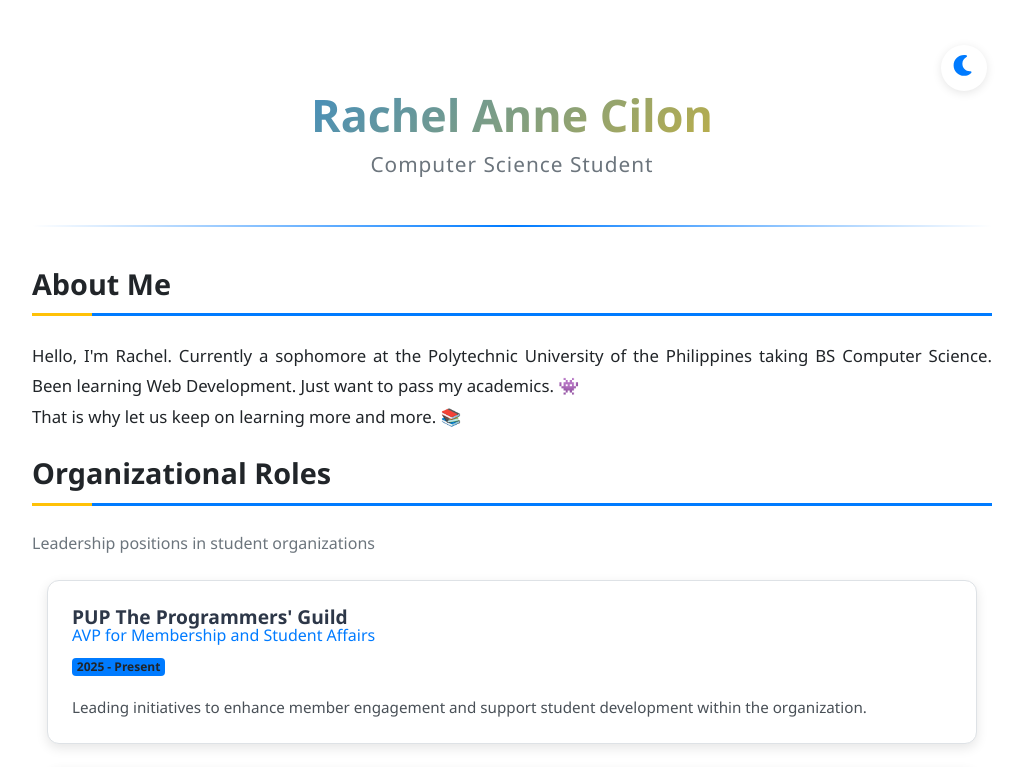
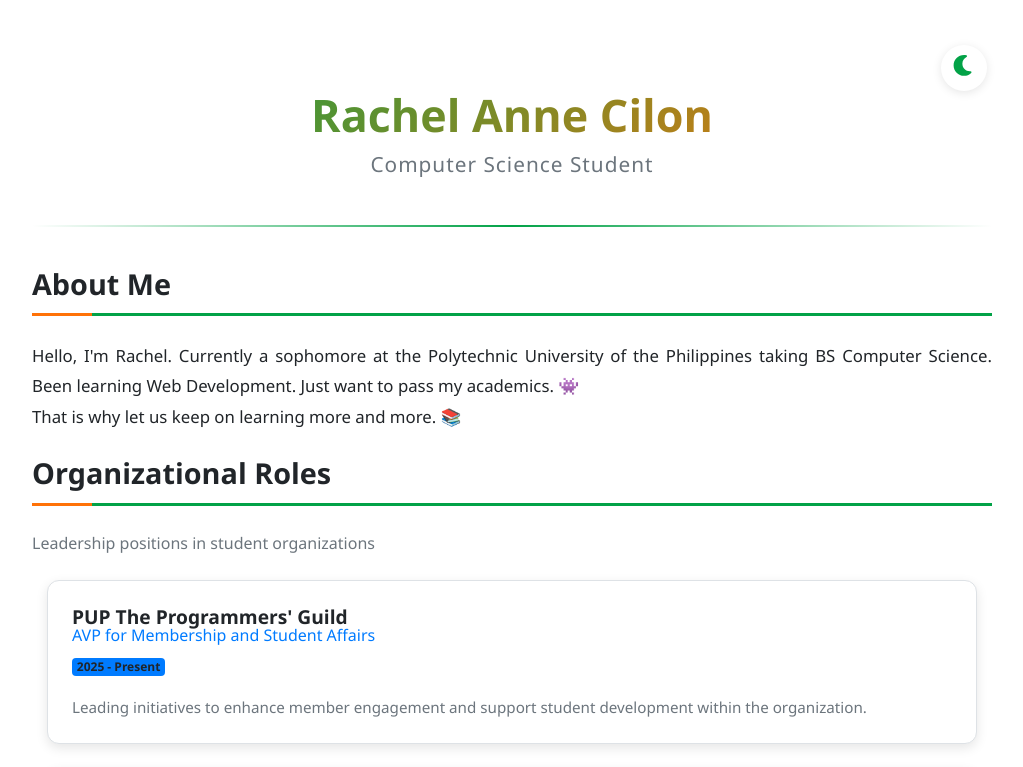
Before and after one commit to rachelannec/rachelannec-io, a React (Vite) app: page / in a window 1280 px wide. Shown: the top 767 px of the page, without its empty margins (128-1151 px from the left). Built offline with nearby package versions, Linux system fonts and the light colour scheme.

Commit message:
fix color styling for consistency

```diff
--- a/src/index.css
+++ b/src/index.css
@@ -2,15 +2,15 @@
 @import 'https://stackpath.bootstrapcdn.com/bootstrap/4.5.2/css/bootstrap.min.css';
 
 :root {
-  --primary-color: #007bff;
+  --primary-color: #02a247;
   --secondary-color: #6c757d;
   --bg-color: #ffffff;
   --text-color: #212529;
   --card-bg: #ffffff;
   --border-color: #dee2e6;
   --shadow-color: rgba(0, 0, 0, 0.1);
-  --hover-color: #0056b3;
-  --accent-color: #ffc107;
+  --hover-color: #00b342;
+  --accent-color: #ff7207;
 }
 
 .dark-mode, [data-theme="dark"] {
@@ -21,8 +21,8 @@
   --card-bg: #1e1e1e;
   --border-color: #495057;
   --shadow-color: rgba(255, 255, 255, 0.05);
-  --hover-color: #ffd54f;
-  --accent-color: #007bff;
+  --hover-color: #ff9b4f;
+  --accent-color: #00ff91;
 }
 
 * {
--- a/src/styles/OrganizationRoles.css
+++ b/src/styles/OrganizationRoles.css
@@ -22,7 +22,7 @@
 }
 
 .card-title {
-    color: #2d3748;
+    color: var(--text-color);
     font-weight: 600;
     font-size: 1.2rem;
 }
@@ -33,7 +33,7 @@
 }
 
 .card-text p {
-    color: #495057;
+    color: var(--secondary-color);
     line-height: 1.6;
     font-size: 0.95rem;
 }
@@ -41,22 +41,3 @@
 badge{
     z-index: 10;
 }
-
-/* Dark Mode */
-.dark-mode .card {
-    background-color: var(--card-color);
-    border: 1px solid #444;
-}
-
-.dark-mode .card:hover {
-    box-shadow: 0 15px 35px rgba(255, 255, 255, 0.05) !important;
-    border-color: #00d4ff;
-}
-
-.dark-mode .card-title {
-    color: #f8f9fa;
-}
-
-.dark-mode .card-text p {
-    color: #e9ecef;
-}
```
